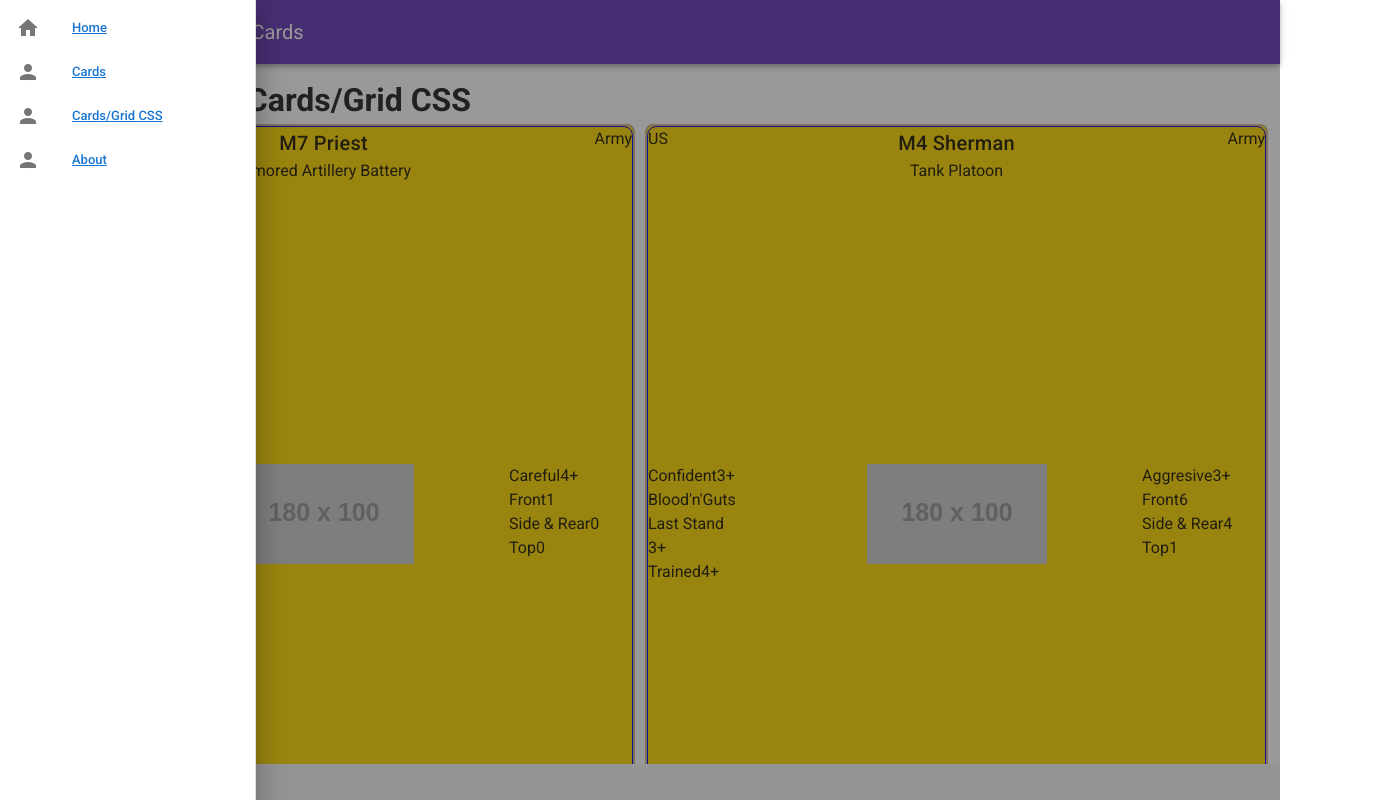
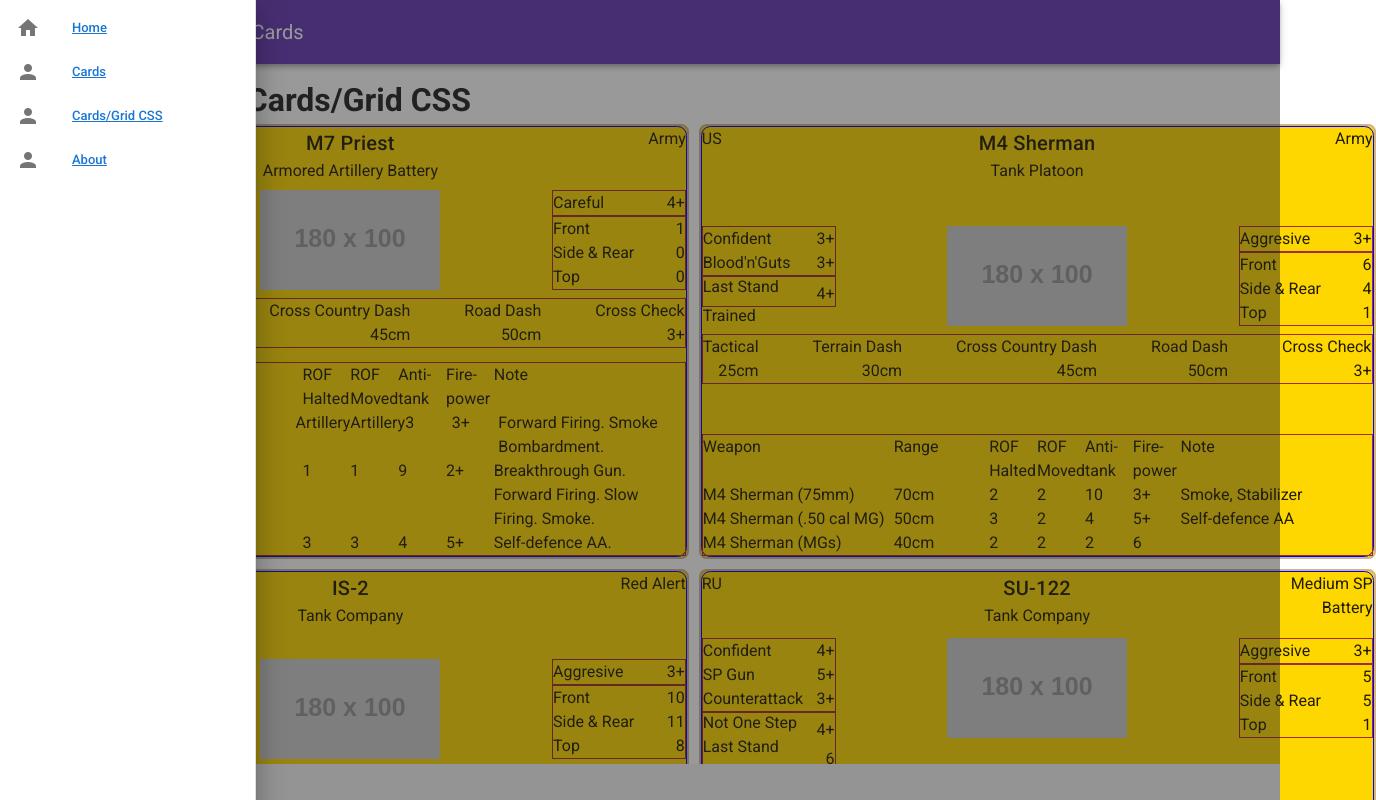
Before and after one commit to Aubacca/fow-cards, a Vue app: page /cards2 in a window 1280 px wide. Shown: the top 800 px of the page, 1376 px wide, since content can reach past the window. Built offline with nearby package versions, Linux system fonts and the light colour scheme; data requests are answered from the project's data file.

Commit message:
Continue with new card page
* refactoring code.
" add new CSS.

Fixes: FoW Cards

```diff
--- a/src/components/card2/CardsContainer.vue
+++ b/src/components/card2/CardsContainer.vue
@@ -1,6 +1,6 @@
 <template>
   <div>
-    <div class="card-parent">
+    <div class="card-container">
       <div class="fow-card" v-for="(cardData, n) in allUnitCards" :key="n">
         <CardComponent :cardData="cardData" />
       </div>
@@ -30,7 +30,7 @@
 </script>
 
 <style scoped>
-.card-parent {
+.card-container {
   display: grid;
   grid-template-columns: repeat(2, 1fr);
   grid-gap: 10px;
--- a/src/components/card2/components/CardArmourComponent.vue
+++ b/src/components/card2/components/CardArmourComponent.vue
@@ -1,16 +1,16 @@
 <template>
-  <div v-if="this.itemArmour">
+  <div v-if="this.itemArmour" class="item-container">
     <div>
-      <span>Front</span>
-      <span>{{ this.itemArmour.front }}</span>
+      <div class="item-header">Front</div>
+      <div class="item-value">{{ this.itemArmour.front }}</div>
     </div>
     <div>
-      <span>Side & Rear</span>
-      <span>{{ this.itemArmour.side }}</span>
+      <div class="item-header">Side & Rear</div>
+      <div class="item-value">{{ this.itemArmour.side }}</div>
     </div>
     <div>
-      <span>Top</span>
-      <span>{{ this.itemArmour.top }}</span>
+      <div class="item-header">Top</div>
+      <div class="item-value">{{ this.itemArmour.top }}</div>
     </div>
   </div>
 </template>
@@ -22,4 +22,14 @@
 };
 </script>
 
-<style scoped></style>
+<style scoped>
+.item-container {
+  border: brown solid 1px;
+}
+.item-header {
+  float: left;
+}
+.item-value {
+  text-align: right;
+}
+</style>
--- a/src/components/card2/components/CardComponent.vue
+++ b/src/components/card2/components/CardComponent.vue
@@ -24,21 +24,9 @@
     </div>
     <div class="fow-move">
       <CardMovingComponent :itemMoving="this.cardData.move" />
-      <!-- <div class="fow-move-tactical">Move Tactical</div>
-      <div class="fow-move-terrain">Move Terrain</div>
-      <div class="fow-move-country">Move Cross Country</div>
-      <div class="fow-move-road">Move Road</div>
-      <div class="fow-move-cross-check">Cross Check</div> -->
     </div>
     <div class="fow-weapon">
       <CardWeaponComponent :itemWeapons="this.cardData.weapons" />
-      <!-- <div class="fow-weapon-desc">Weapon</div>
-      <div class="fow-weapon-range">Range</div>
-      <div class="fow-weapon-for-halted">ROF Halted</div>
-      <div class="fow-weapon-rof-moved">ROF Moved</div>
-      <div class="fow-weapon-antitank">Antitank</div>
-      <div class="fow-weapon-firepower">Firepower</div>
-      <div class="fow-weapon-note">Note</div> -->
     </div>
   </div>
 </template>
@@ -69,6 +57,7 @@
 </script>
 
 <style scoped>
+
 .fow-grid-container {
   display: grid;
   grid-template-columns: 1fr 3fr 1fr;
@@ -79,8 +68,10 @@
     "fow-data-left fow-image fow-data-right"
     "fow-move fow-move fow-move"
     "fow-weapon fow-weapon fow-weapon";
-  width: 8.9cm * 2;
-  height: 5.7cm * 2;
+  width: 17.8cm;
+  height: 11.4cm;
+  /* width: 8.9cm;
+  height: 5.7cm; */
   border: blue solid 1px;
   border-radius: 2.5mm;
 }
@@ -107,58 +98,8 @@
 }
 .fow-move {
   grid-area: fow-move;
-  /* display: grid;
-  grid-template-columns: repeat(5, 1fr);
-  grid-template-rows: repeat(2, 1fr);
-  gap: 1px 1px;
-  grid-template-areas:
-    "fow-move-tactical fow-move-terrain fow-move-country fow-move-road fow-move-cross-check"
-    ". . . . ."; */
 }
-/* .fow-move-tactical {
-  grid-area: fow-move-tactical;
-}
-.fow-move-terrain {
-  grid-area: fow-move-terrain;
-}
-.fow-move-country {
-  grid-area: fow-move-country;
-}
-.fow-move-road {
-  grid-area: fow-move-road;
-}
-.fow-move-cross-check {
-  grid-area: fow-move-cross-check;
-} */
 .fow-weapon {
   grid-area: fow-weapon;
-  /* display: grid;
-  grid-template-columns: repeat(7, 1fr);
-  grid-template-rows: repeat(2, 1fr);
-  gap: 1px 1px;
-  grid-template-areas:
-    "fow-weapon-desc fow-weapon-range fow-weapon-for-halted fow-weapon-rof-moved fow-weapon-antitank fow-weapon-firepower fow-weapon-note"
-    ". . . . . . ."; */
 }
-/* .fow-weapon-desc {
-  grid-area: fow-weapon-desc;
-}
-.fow-weapon-range {
-  grid-area: fow-weapon-range;
-}
-.fow-weapon-for-halted {
-  grid-area: fow-weapon-for-halted;
-}
-.fow-weapon-rof-moved {
-  grid-area: fow-weapon-rof-moved;
-}
-.fow-weapon-antitank {
-  grid-area: fow-weapon-antitank;
-}
-.fow-weapon-firepower {
-  grid-area: fow-weapon-firepower;
-}
-.fow-weapon-note {
-  grid-area: fow-weapon-note;
-} */
 </style>
--- a/src/components/card2/components/CardHitComponent.vue
+++ b/src/components/card2/components/CardHitComponent.vue
@@ -1,7 +1,7 @@
 <template>
-  <div>
-    <span>{{ this.itemHit.name }}</span>
-    <span>{{ this.itemHit.w6 }}</span>
+  <div class="item-container">
+    <div class="item-header">{{ this.itemHit.name }}</div>
+    <div class="item-value">{{ this.itemHit.w6 }}</div>
   </div>
 </template>
 
@@ -12,4 +12,14 @@
 };
 </script>
 
-<style scoped></style>
+<style scoped>
+.item-container {
+  border: brown solid 1px;
+}
+.item-header {
+  float: left;
+}
+.item-value {
+  text-align: right;
+}
+</style>
--- a/src/components/card2/components/CardMotivationComponent.vue
+++ b/src/components/card2/components/CardMotivationComponent.vue
@@ -1,8 +1,8 @@
 <template>
-  <div>
+  <div class="item-container">
     <div>
-      <span>{{ this.itemMotivation.name }}</span>
-      <span>{{ this.itemMotivation.w6 }}</span>
+      <div class="item-header">{{ this.itemMotivation.name }}</div>
+      <div class="item-value">{{ this.itemMotivation.w6 }}</div>
     </div>
     <div
       class="skill"
@@ -10,11 +10,11 @@
       :key="index"
     >
       <div>
-        <span>
+        <div class="item-header">
           <div>{{ skill.name }}</div>
           <div>{{ skill.rule }}</div>
-        </span>
-        <span>{{ skill.w6 }}</span>
+        </div>
+        <div class="item-value">{{ skill.w6 }}</div>
       </div>
     </div>
   </div>
@@ -27,4 +27,14 @@
 };
 </script>
 
-<style scoped></style>
+<style scoped>
+.item-container {
+  border: brown solid 1px;
+}
+.item-header {
+  float: left;
+}
+.item-value {
+  text-align: right;
+}
+</style>
--- a/src/components/card2/components/CardMovingComponent.vue
+++ b/src/components/card2/components/CardMovingComponent.vue
@@ -1,5 +1,5 @@
 <template>
-  <div class="parent-move">
+  <div class="move-container item-container">
     <div class="move-tactical">
       <div class="move-header">Tactical</div>
       <div class="move-value">{{ this.itemMoving.tactical }}</div>
@@ -31,7 +31,10 @@
 </script>
 
 <style scoped>
-.parent-move {
+.item-container {
+  border: brown solid 1px;
+}
+.move-container {
   display: flex;
   justify-content: space-between;
 }
--- a/src/components/card2/components/CardSkillComponent.vue
+++ b/src/components/card2/components/CardSkillComponent.vue
@@ -1,20 +1,18 @@
 <template>
-  <div>
-    <div>
-      <span>{{ this.itemSkill.name }}</span>
-      <span>{{ this.itemSkill.w6 }}</span>
+  <div class="item-container">
+    <div class="item-header">{{ this.itemSkill.name }}</div>
+    <div class="item-value">{{ this.itemSkill.w6 }}</div>
     <div
       class="skill"
       v-for="(skill, index) in this.itemSkill.skill"
       :key="index"
     >
       <div>
-          <span>
+        <div class="item-header">
           <div>{{ skill.name }}</div>
           <div>{{ skill.rule }}</div>
-          </span>
-          <span>{{ skill.w6 }}</span>
         </div>
+        <div class="item-value">{{ skill.w6 }}</div>
       </div>
     </div>
   </div>
@@ -27,4 +25,16 @@
 };
 </script>
 
-<style scoped></style>
+<style scoped>
+.item-container {
+  border: brown solid 1px;
+}
+.item-header {
+  float: left;
+  margin-top: 5px;
+}
+.item-value {
+  text-align: right;
+  margin-top: 5px;
+}
+</style>
--- a/src/components/card2/components/CardWeaponComponent.vue
+++ b/src/components/card2/components/CardWeaponComponent.vue
@@ -1,21 +1,27 @@
 <template>
-  <div class="parent-weapon">
-    <div class="weapon-desc">Weapon</div>
-    <div class="weapon-range">Range</div>
-    <div class="weapon-rof-halted">ROF Halted</div>
-    <div class="weapon-rof-moved">ROF Moved</div>
-    <div class="weapon-rof-antitank">Antitank</div>
-    <div class="weapon-rof-firepower">Firepower</div>
-    <div class="weapon-rof-note">Note</div>
-    <span v-for="(itemWeapon, index) in this.itemWeapons" :key="index">
+  <div class="item-container">
+    <div class="weapon-container">
+      <div class="weapon-desc">Weapon</div>
+      <div class="weapon-range">Range</div>
+      <div class="weapon-rof-halted">ROF Halted</div>
+      <div class="weapon-rof-moved">ROF Moved</div>
+      <div class="weapon-rof-antitank">Anti-tank</div>
+      <div class="weapon-rof-firepower">Fire-power</div>
+      <div class="weapon-rof-note">Note</div>
+    </div>
+    <div
+      class="weapon-container"
+      v-for="(itemWeapon, index) in this.itemWeapons"
+      :key="index"
+    >
       <div class="weapon-desc">{{ itemWeapon.weapon }}</div>
       <div class="weapon-range">{{ itemWeapon.range }}</div>
-      <div>{{ itemWeapon.rofHalted }}</div>
-      <div>{{ itemWeapon.rofMoving }}</div>
-      <div>{{ itemWeapon.antiTank }}</div>
-      <div>{{ itemWeapon.firePower }}</div>
-      <div>{{ itemWeapon.note }}</div>
-    </span>
+      <div class="weapon-rof-halted">{{ itemWeapon.rofHalted }}</div>
+      <div class="weapon-rof-moved">{{ itemWeapon.rofMoving }}</div>
+      <div class="weapon-rof-antitank">{{ itemWeapon.antiTank }}</div>
+      <div class="weapon-rof-firepower">{{ itemWeapon.firePower }}</div>
+      <div class="weapon-rof-note">{{ itemWeapon.note }}</div>
+    </div>
   </div>
 </template>
 
@@ -27,8 +33,33 @@
 </script>
 
 <style scoped>
-.parent-weapon {
+.item-container {
+  border: brown solid 1px;
+}
+.weapon-container {
   display: grid;
-  grid-template-columns: 2fr 1fr 1fr 1fr 1fr 1fr 2fr;
+  grid-template-columns: 2fr 1fr 0.5fr 0.5fr 0.5fr 0.5fr 2fr;
+  grid-template-areas: "weapon-desc weapon-range weapon-rof-halted weapon-rof-moved weapon-rof-antitank weapon-rof-firepower weapon-rof-note";
+}
+.weapon-desc {
+  grid-area: weapon-desc;
+}
+.weapon-range {
+  grid-area: weapon-range;
+}
+.weapon-rof-halted {
+  grid-area: weapon-rof-halted;
+}
+.weapon-rof-moved {
+  grid-area: weapon-rof-moved;
+}
+.weapon-rof-antitank {
+  grid-area: weapon-rof-antitank;
+}
+.weapon-rof-firepower {
+  grid-area: weapon-rof-firepower;
+}
+.weapon-rof-note {
+  grid-area: weapon-rof-note;
 }
 </style>
```
Lines whose indentation alone changed are shown as unchanged.
